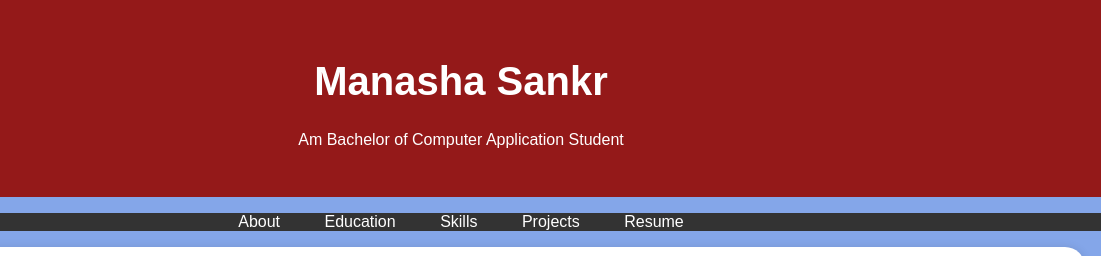
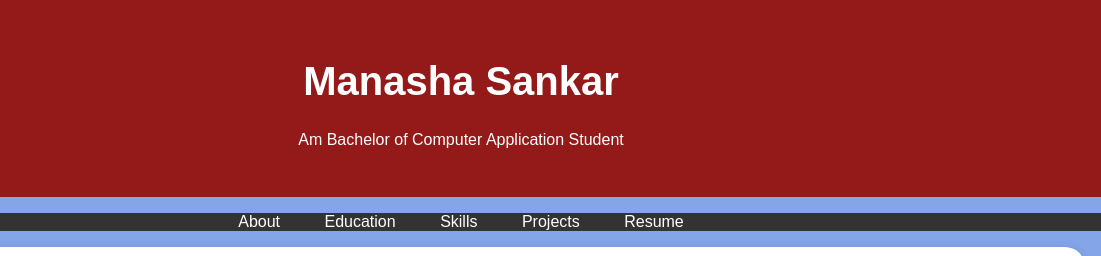
Before and after one commit to Manasha1212/Myportfolio, a plain HTML site: page index.html in a window 1280 px wide. Shown: the top 256 px of the page, 179-1280 px from the left. Drawn offline with Linux system fonts and the light colour scheme.

Commit message:
Update index.html

```diff
--- a/index.html
+++ b/index.html
@@ -96,7 +96,7 @@
         <div class="header-content">
             <!-- Add your profile picture here -->
             <img src="./Photo.jpg" alt="Your Profile Picture" class="profile-picture">
-            <h1>Manasha Sankr</h1>
+            <h1>Manasha Sankar</h1>
             <p>Am Bachelor of Computer Application Student</p>
         </div>
     </header>
```
